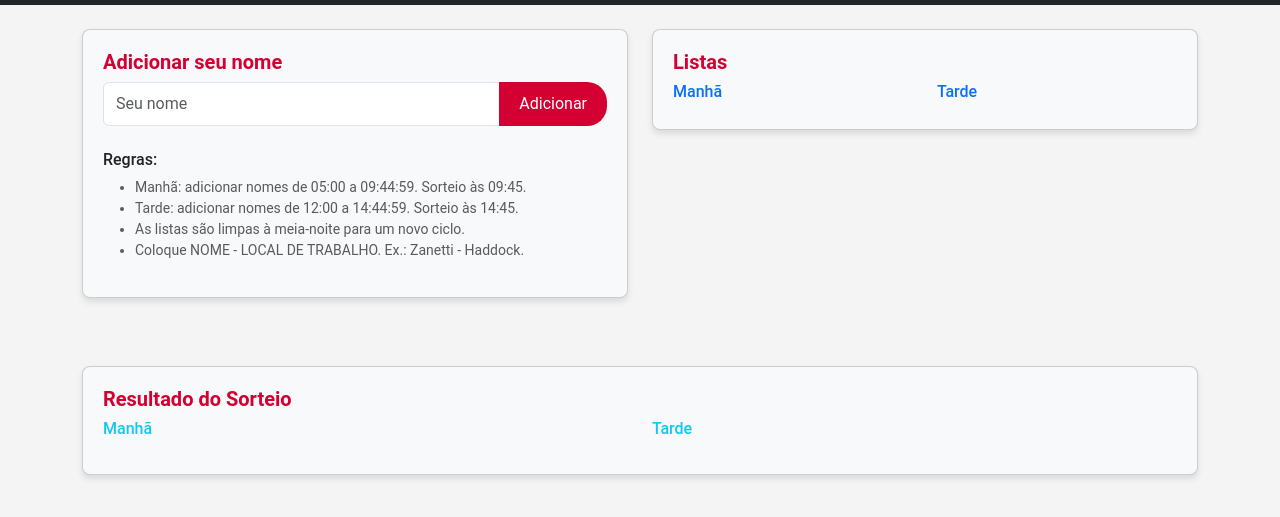
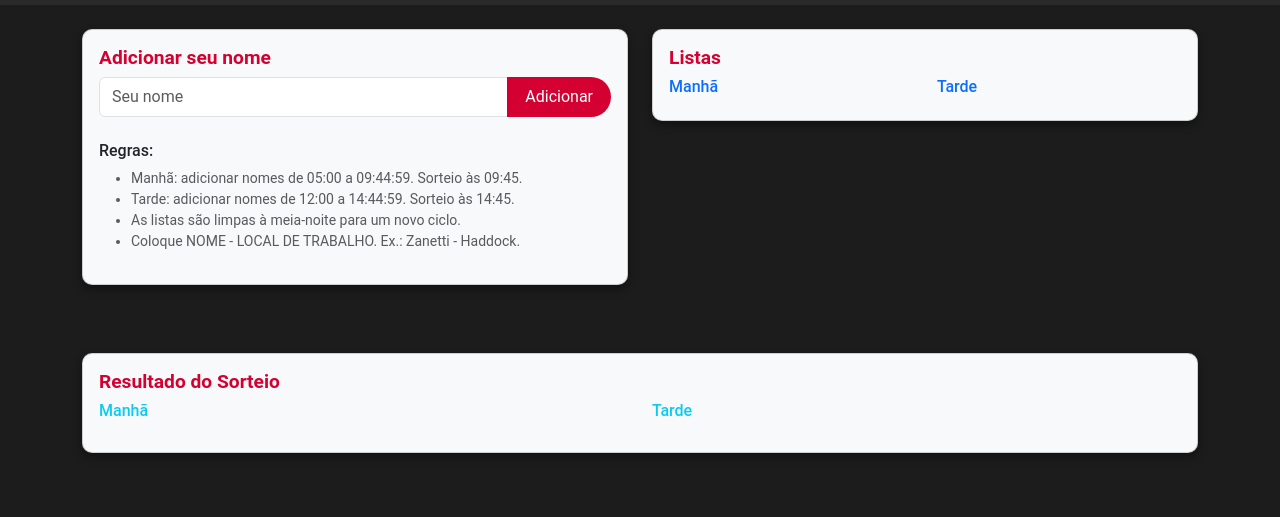
Before and after one commit to LHLVilar/roleta_diretoria, a website: page public/index.html in a window 1280 px wide. Shown: the part 45-562 px from the top of the page. Drawn offline with nearby package versions, Linux system fonts and the light colour scheme; no server answers.

Commit message:
Update style.css
Alteração do tom para modo escuro

```diff
--- a/public/style.css
+++ b/public/style.css
@@ -1,61 +1,58 @@
-/* Estilos gerais */
 body {
+  background-color: #1C1C1C;
+  color: #E0E0E0;
   font-family: 'Roboto', sans-serif;
-  background-color: #F4F4F4;
-  color: #4A4A4A;
-  margin: 0;
-  padding: 0;
+}
+
+.navbar {
+  background-color: #2A2A2A !important;
 }
 
 .container {
   margin-top: 20px;
 }
 
-/* Cartões */
+/* Cards */
 .card {
-  border-radius: 8px;
-  box-shadow: 0 4px 6px rgba(0, 0, 0, 0.1);
+  background-color: #2A2A2A;
+  border-radius: 10px;
+  box-shadow: 0 4px 8px rgba(0,0,0,0.4);
   margin-bottom: 20px;
 }
 
-.card-body {
-  padding: 20px;
-}
-
-/* Títulos */
+/* Títulos dos cards */
 .card-title {
-  font-size: 1.25rem;
+  font-size: 1.2rem;
   font-weight: bold;
   color: #D50032;
 }
 
-/* Botões */
+/* Inputs e botões */
 .btn-primary {
   background-color: #D50032;
   border: none;
   border-radius: 20px;
-  padding: 10px 20px;
+  padding: 8px 18px;
   transition: background-color 0.3s;
 }
 
 .btn-primary:hover {
-  background-color: #B2002D;
+  background-color: #FF1744;
 }
 
 /* Listas */
 .list-group-item {
+  background-color: #3A3A3A;
+  color: #E0E0E0;
   border: none;
   padding: 10px;
-  font-size: 16px;
   border-radius: 5px;
   margin-bottom: 10px;
-  background-color: #FFFFFF;
-  box-shadow: 0 2px 4px rgba(0, 0, 0, 0.05);
 }
 
 .list-group-item .horario {
+  color: #B0B0B0;
   font-size: 0.875rem;
-  color: #9E9E9E;
 }
 
 .list-group-item .btn-excluir {
@@ -64,9 +61,6 @@ body {
   border-radius: 50%;
   padding: 5px 10px;
   color: #FFFFFF;
-  font-size: 1rem;
-  cursor: pointer;
-  transition: background-color 0.3s;
 }
 
 .list-group-item .btn-excluir:hover {
@@ -80,7 +74,7 @@ body {
   margin-top: 10px;
 }
 
-/* Responsividade */
+/* Responsividade listas */
 @media (max-width: 768px) {
   .col-md-6 {
     margin-bottom: 15px;
```
